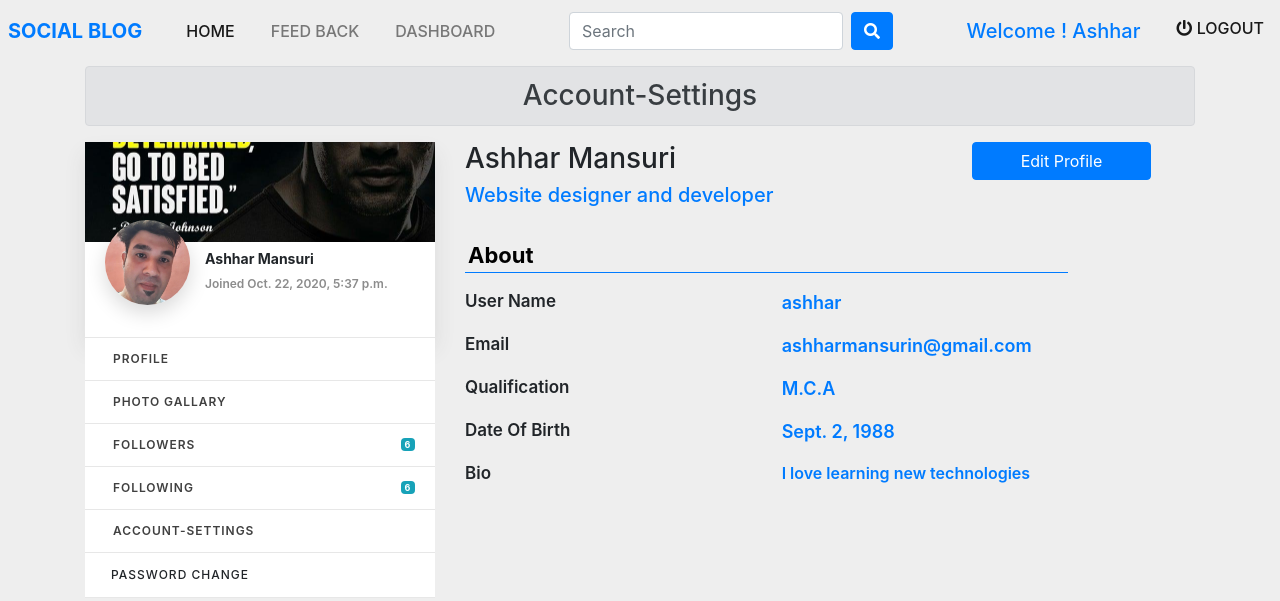
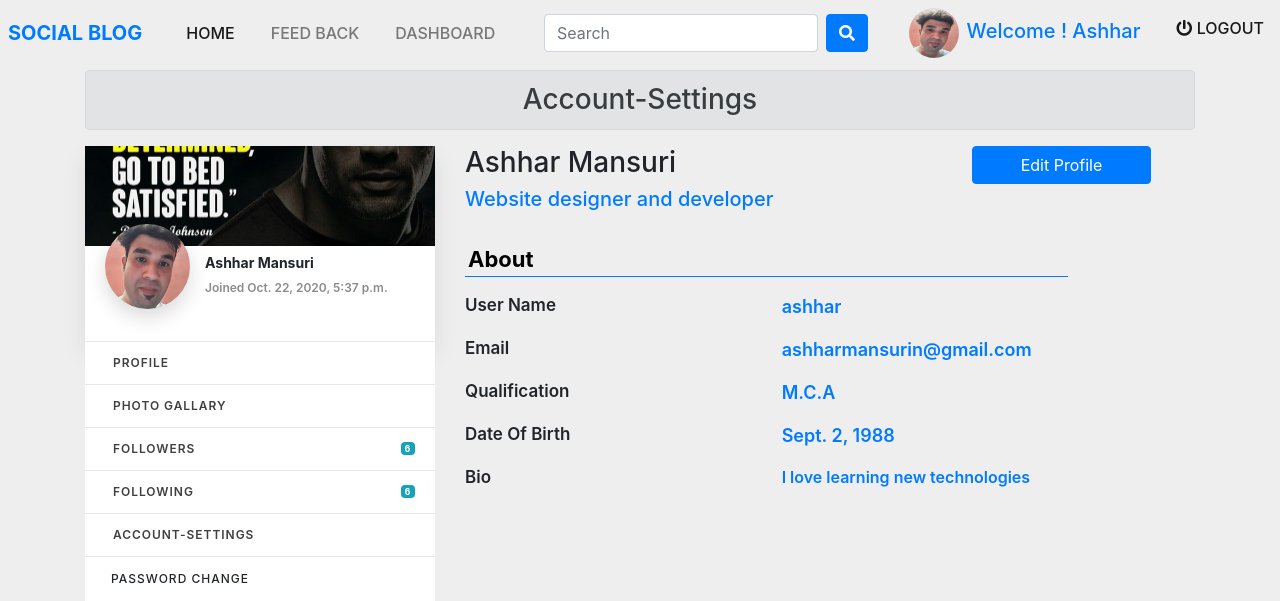
Before and after one commit to ashharmansuri/socialblog, a Django app: page /account-settings in a window 1280 px wide. Shown: the top 601 px of the page. Run offline with Django 3.2, Linux system fonts and the light colour scheme; a user stored in the database is signed in; data comes from the database, SQL or seed files in the repository; both versions use the stored data as it was after the commit; some libraries are stand-ins or nearby versions.

Commit message:
some changes
some changes

```diff
--- a/crud/templates/crud/account_settings.html
+++ b/crud/templates/crud/account_settings.html
@@ -285,7 +285,7 @@
                 {% for form in pass_form%}
                   {{form.label_tag}} {{form}}  {{form.errors|striptags}}
                 {% endfor %}
-                <input type="submit" class="btn btn-info btn-block mt-3" name="submit_pass_form" value="Confirm">
+                <input type="submit" class="btn btn-primary btn-block mt-3" name="submit_pass_form" value="Confirm">
             </form>
         </div>
 
--- a/crud/templates/crud/navbar.html
+++ b/crud/templates/crud/navbar.html
@@ -28,6 +28,9 @@
 
     <ul class="navbar-nav ml-auto">
       {% if user.is_authenticated %}
+      <span class="user_img_nav">
+        <img src="{{request.user.profile.pro_image.url}}" alt="user_image" class="rounded" width="50" height="50">
+      </span>
       <span class="nav.item nav-link text-capitalize text-primary" style="font-weight: 500;font-size: 20px;">Welcome ! {{request.user.username}}</span>
       <li class="nav-item active">
         <a class="nav-link" href="{% url 'logout' %}"><i class="fas fa-power-off"></i> Logout</a>
--- a/static/css/account_settings.css
+++ b/static/css/account_settings.css
@@ -316,6 +316,9 @@ a#home-tab {
   color: black!important;
   font-weight: 700;
 }
+h4#exampleModalLabel {
+  margin-left: 90px!important;
+}
 /***nav**/
 a.nav-link {
   font-weight: 500;
@@ -339,3 +342,6 @@ li.nav-item:hover a.nav-link::before{
 li.nav-item {
   margin-left: 20px;
 }
+span.user_img_nav img {
+  border-radius: 50%!important;
+}
--- a/static/css/custom.css
+++ b/static/css/custom.css
@@ -625,3 +625,6 @@ i.fa.fas.fa-thumbs-up, i.fa.fas.comment {
 ul.pagination a {
   margin: 0px 5px!important;
 }
+span.user_img_nav img {
+  border-radius: 50%!important;
+}
--- a/static/css/user_profile.css
+++ b/static/css/user_profile.css
@@ -149,6 +149,9 @@ span.title {
   text-decoration: none;
   cursor: pointer;
 }
+span.user_img_nav img {
+  border-radius: 50%!important;
+}
 
 /* 100% Image Width on Smaller Screens */
 @media only screen and (max-width: 700px){
```
Also changed, not shown: db.sqlite3.
